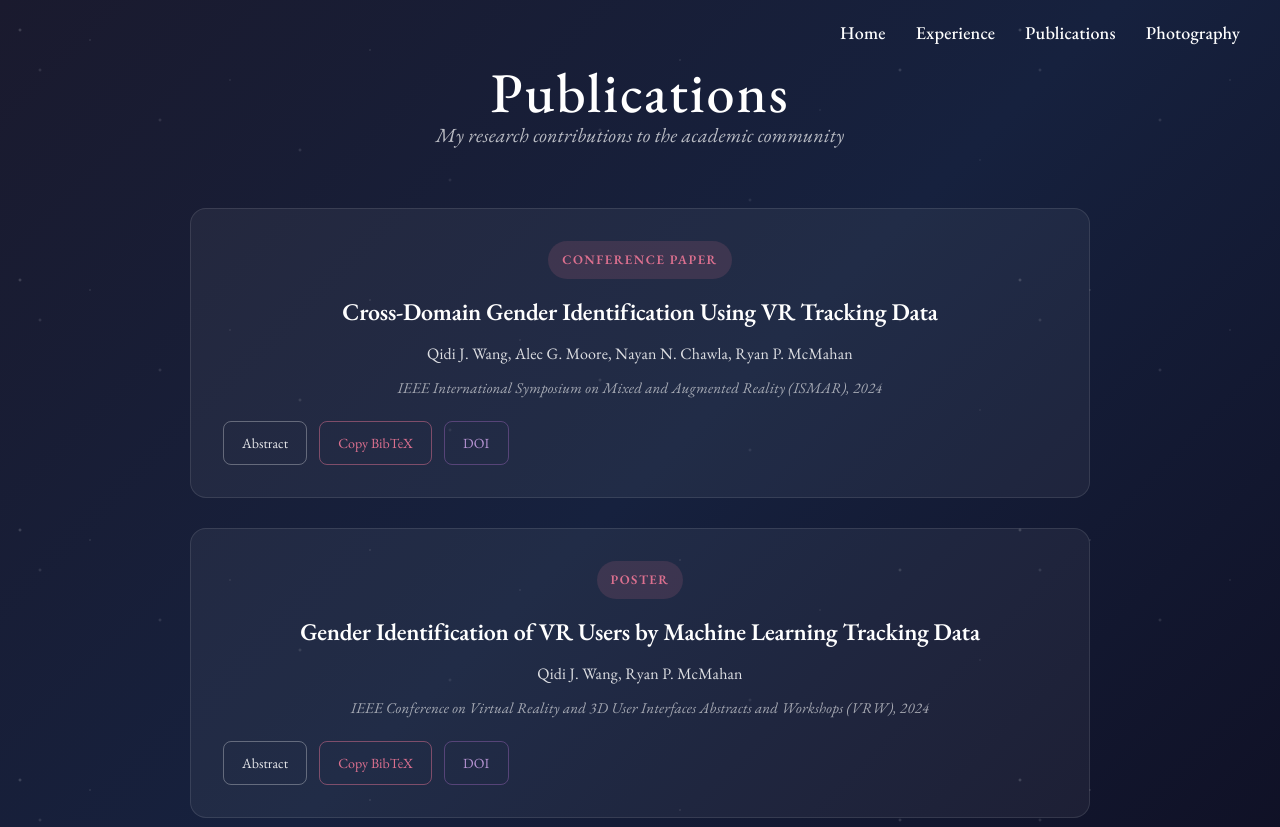
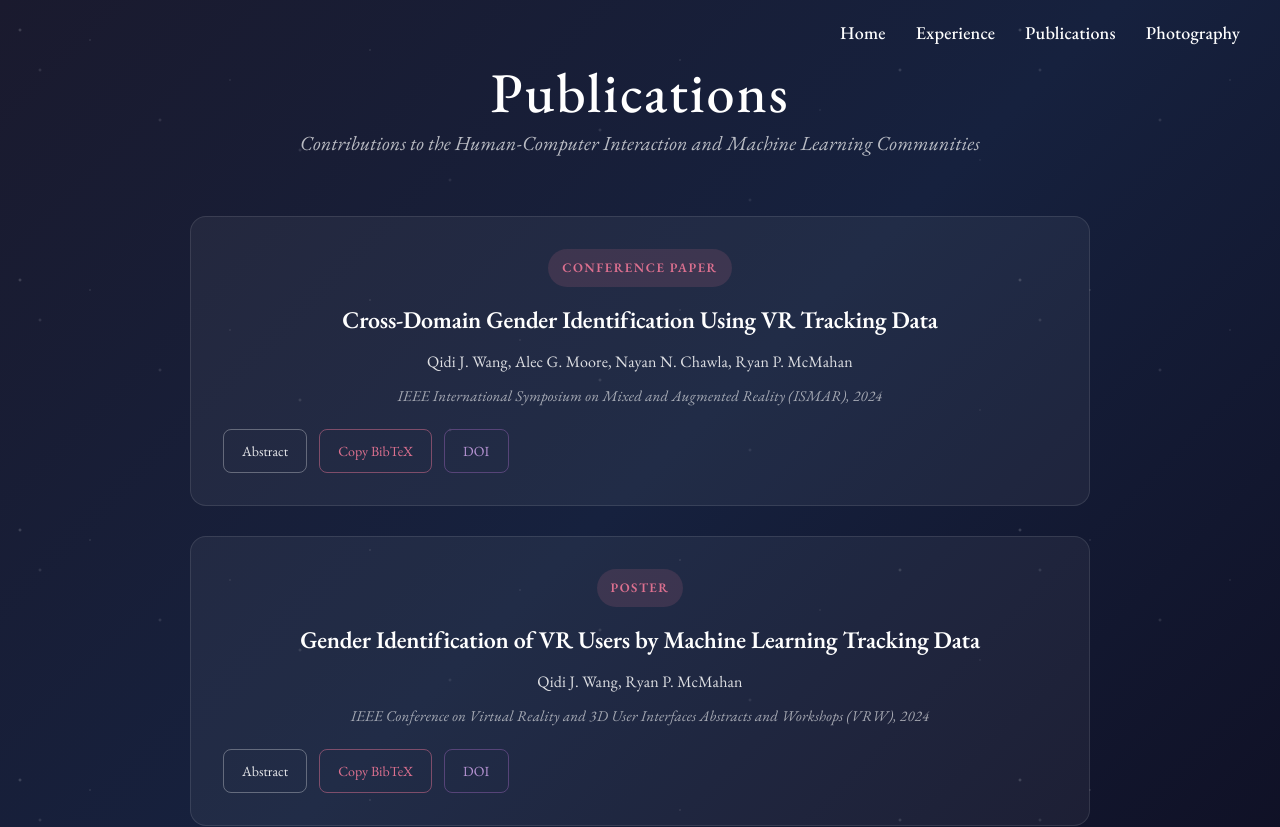
Before and after one commit to AlphauroraE/AlphauroraE.github.io, a React (Vite) app in the folder frontend/: page /publications in a window 1280 px wide. Shown: the top 827 px of the page. Built offline with nearby package versions, Linux system fonts and the light colour scheme; a web font is replaced by a local one.

Commit message:
Add abstract

```diff
--- a/frontend/src/components/Publications.css
+++ b/frontend/src/components/Publications.css
@@ -51,7 +51,7 @@
     font-weight: 500;
     color: #fff;
     text-align: center;
-    margin: 0 0 16px;
+    margin: 0 0 24px;
     letter-spacing: 2px;
 }
 
--- a/frontend/src/components/Publications.jsx
+++ b/frontend/src/components/Publications.jsx
@@ -9,7 +9,7 @@ const PUBLICATIONS = [
         venue: 'IEEE International Symposium on Mixed and Augmented Reality (ISMAR)',
         year: '2024',
         doi: 'https://doi.org/10.1109/ISMAR62088.2024.00032',
-        abstract: 'This paper investigates cross-domain gender identification using VR tracking data. We explore how machine learning models trained on one VR application can generalize to identify user gender in different VR contexts, examining the transferability of behavioral patterns across virtual environments.',
+        abstract: 'Recently, much work has been done to research personal identifiability of extended reality (XR) users. Many of these prior studies are task-specific and involve identifying users completing a specific XR task. On the other hand, some studies have been domainspecific and focus on identifying users completing different XR tasks from the same domain, such as watching 360° videos or assembling structures. In this paper, we present one of the few studies to investigate cross-domain identification (i.e., identifying users completing XR tasks from different domains). To facilitate our investigation, we used open-source datasets from two different virtual reality (VR) studies-one from an assembly domain and one from a gaming domain-to investigate the feasibility of cross-domain gender identification, as personal identification is not possible between these datasets. The results of our machine learning experiments clearly demonstrate that cross-domain gender identification is more difficult than domain-specific gender identification. Furthermore, our results indicate that head position is important for gender identification and demonstrate that the k-nearest neighbors (kNN) algorithm is not suitable for cross-domain gender identification, which future researchers should be aware of.',
         bibtex: `@inproceedings{wang2024crossdomain,
   title={Cross-Domain Gender Identification Using VR Tracking Data},
   author={Wang, Qidi J. and Moore, Alec G. and Chawla, Nayan N. and McMahan, Ryan P.},
@@ -28,7 +28,7 @@ const PUBLICATIONS = [
         venue: 'IEEE Conference on Virtual Reality and 3D User Interfaces Abstracts and Workshops (VRW)',
         year: '2024',
         doi: 'https://doi.org/10.1109/VRW62533.2024.00210',
-        abstract: 'We present a machine learning approach to identify the gender of VR users based on their tracking data. Our method analyzes head and hand movement patterns captured during VR sessions to predict user gender with high accuracy.',
+        abstract: 'Gender identification of virtual reality (VR) users by machine learning tracking data could afford personalized experiences, including mitigation of expected human factors or psychology issues. While much research has recently been conducted to identify individual users given their VR tracking data, little research has investigated gender identification. Furthermore, nearly all prior studies have only considered positions and rotations of all the devices. We present a systematic investigation of different combinations and spatial representations of VR tracked devices for predicting a user\'s gender. Our results indicate head rotations are integral to gender identification while head positions are surprisingly not as important.',
         bibtex: `@inproceedings{wang2024gender,
   title={Gender Identification of VR Users by Machine Learning Tracking Data},
   author={Wang, Qidi J. and McMahan, Ryan P.},
@@ -64,7 +64,7 @@ const Publications = () => {
         <div className="publications-page">
             <div className="publications-container">
                 <h1 className="publications-title">Publications</h1>
-                <p className="publications-subtitle">My research contributions to the academic community</p>
+                <p className="publications-subtitle">Contributions to the Human-Computer Interaction and Machine Learning Communities</p>
 
                 <div className="publications-grid">
                     {PUBLICATIONS.map((pub, index) => (
```
Also changed, not shown: 1 other file (tests, documents, lock files or other folders).
